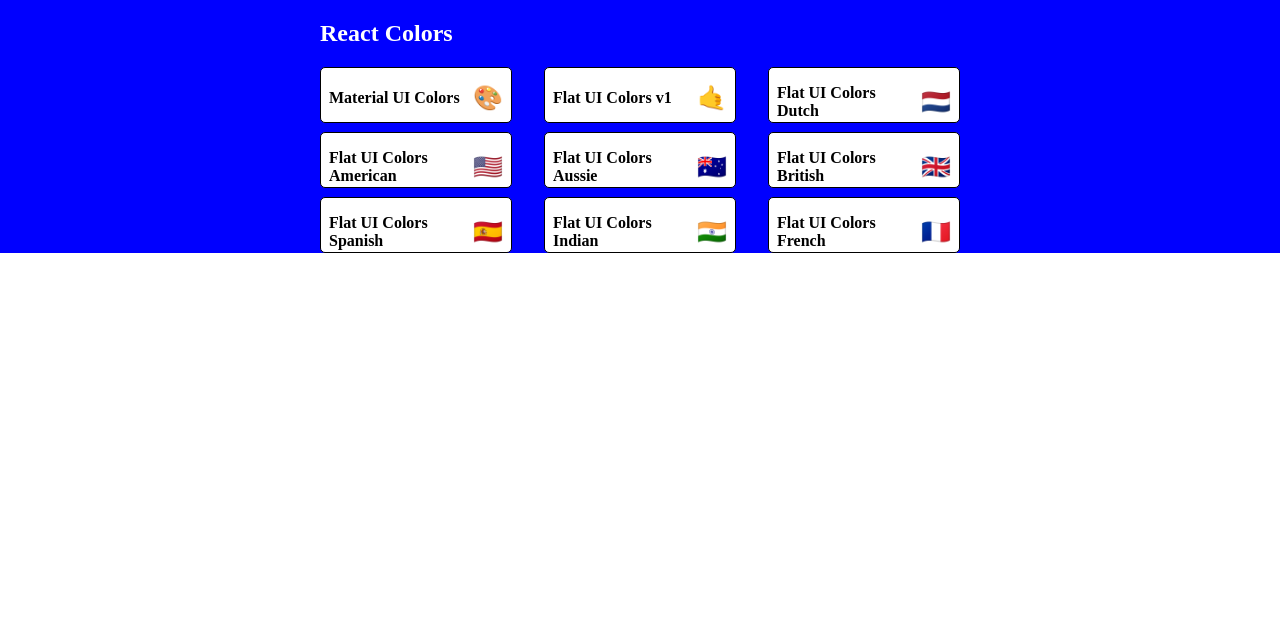
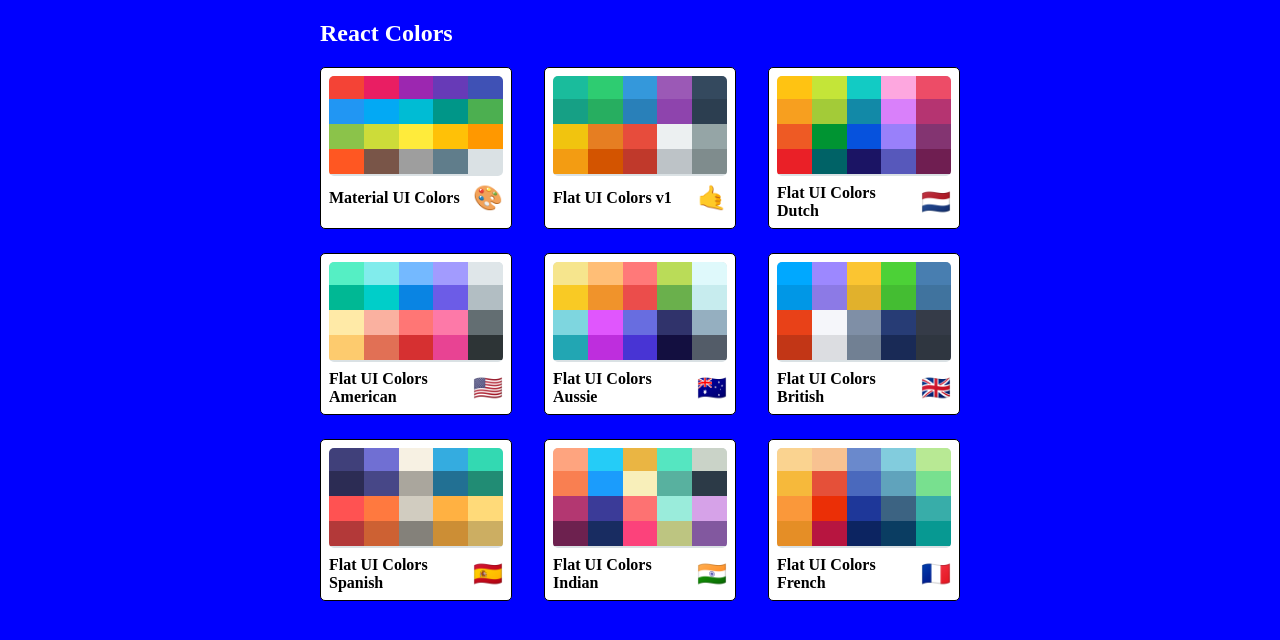
Before and after one commit to panlam0405/color-project, a React (Create React App) app: page / in a window 1280 px wide. Shown: the top 640 px of the page. Built offline with nearby package versions, Linux system fonts and the light colour scheme.

Commit message:
miniPalette styled

```diff
--- a/src/Components/MiniPalette.js
+++ b/src/Components/MiniPalette.js
@@ -1,5 +1,6 @@
 import React from "react";
 import { withStyles } from "@material-ui/styles";
+import { v4 } from "uuid";
 
 const styles = {
 	root: {
@@ -8,13 +9,16 @@
 		borderRadius: "5px",
 		padding: "0.5rem",
 		position: "relative",
-		overflow: "hidden",
 		"& :hover": {
 			cursor: "pointer",
 		},
 	},
 	colors: {
-		backgroundColor: "#ededed",
+		backgroundColor: "#dae1e4",
+		height: "100px",
+		width: "100%",
+		borderRadius: "5px",
+		overflow: "hidden",
 	},
 	title: {
 		display: "flex",
@@ -30,13 +34,26 @@
 		marginLeft: "0.5rem",
 		fontSize: "1.5rem",
 	},
+	miniColorBoxes: {
+		height: "25%",
+		width: "20%",
+		margin: "-2px auto",
+		display: "inline-block",
+	},
 };
 
 function MiniPalette(props) {
-	const { classes, paletteName, emoji } = props;
+	const { classes, paletteName, emoji, colors } = props;
+	const miniColorBoxes = colors.map((color) => (
+		<div
+			key={v4()}
+			className={classes.miniColorBoxes}
+			style={{ backgroundColor: color.color }}></div>
+	));
+
 	return (
 		<div className={classes.root}>
-			<div className={classes.colors}></div>
+			<div className={classes.colors}>{miniColorBoxes}</div>
 			<h5 className={classes.title}>
 				{paletteName} <span className={classes.emoji}>{emoji}</span>
 			</h5>
--- a/src/Components/PaletteList.js
+++ b/src/Components/PaletteList.js
@@ -7,7 +7,7 @@
 const styles = {
 	root: {
 		backgroundColor: "blue",
-		height: "100%",
+		height: "100vh",
 		display: "flex",
 		justifyContent: "center",
 	},
```
